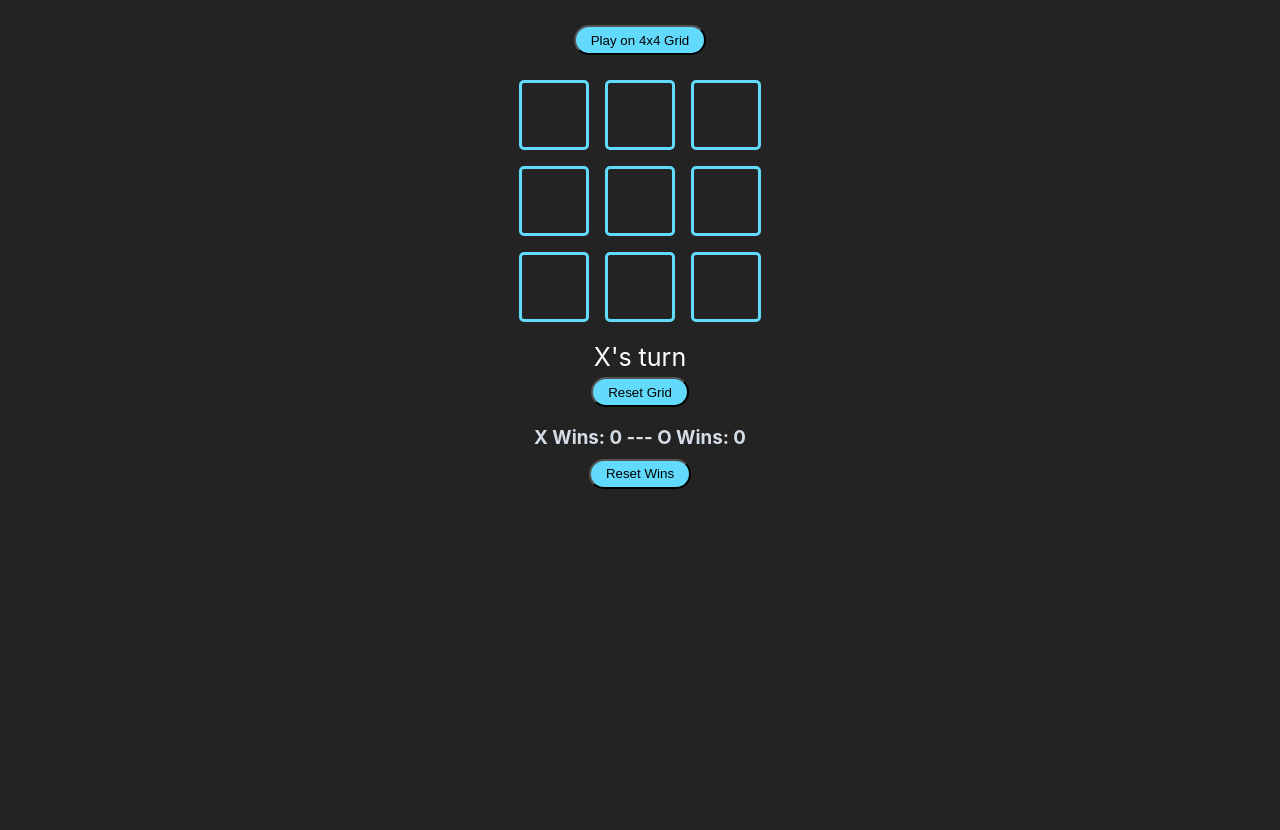
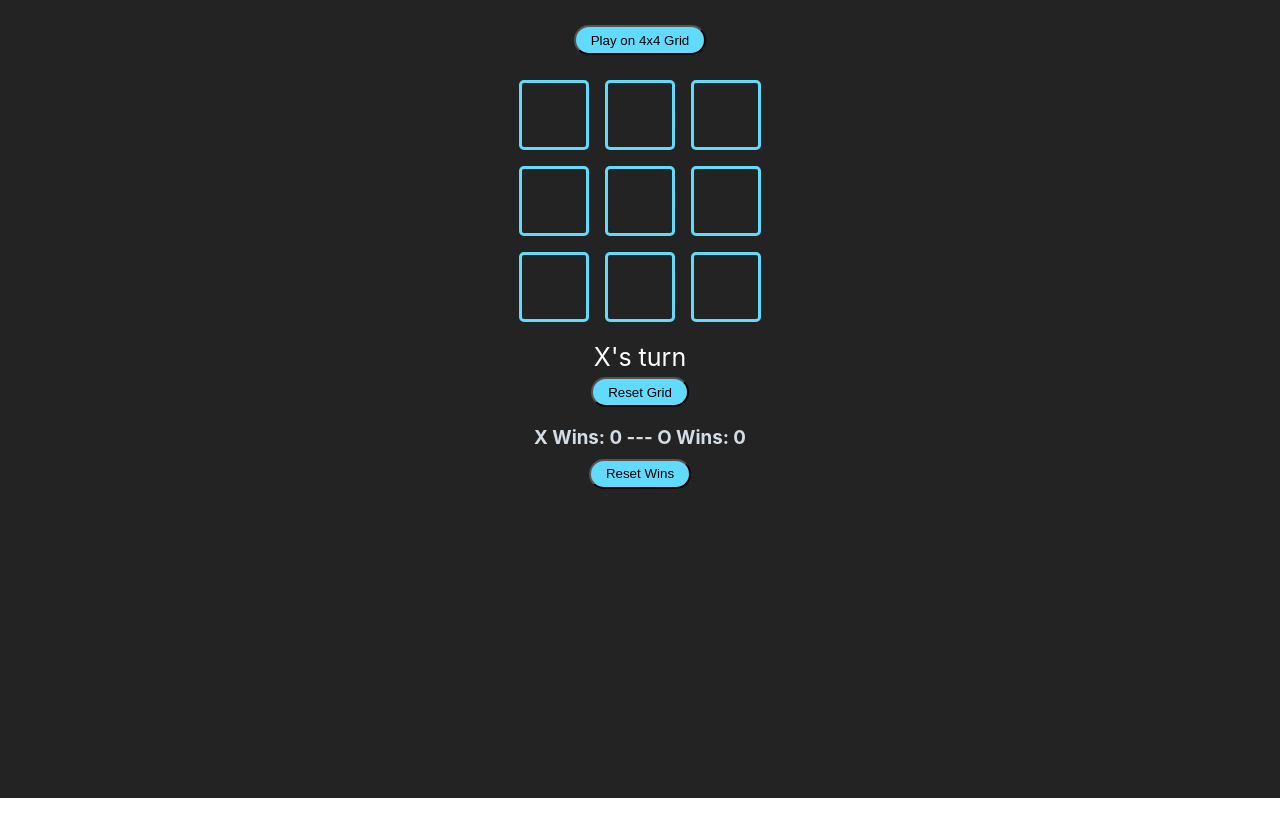
Before and after one commit to johnbrooksby/reactProj1, a React (Create React App) app: page / in a window 1280 px wide. After the commit the page ends 800 px from the top, so only its background shows below. Built offline with nearby package versions, Linux system fonts and the light colour scheme.

Commit message:
fixes scrollbar issue

```diff
--- a/src/App.css
+++ b/src/App.css
@@ -1,10 +1,19 @@
+* {
+  -ms-overflow-style: none;  /* IE and Edge */
+  scrollbar-width: none;  /* Firefox */
+}
+
 .App {
   text-align: center;
-  width: 100vw;
-  min-height: 100vh;
+  max-width: 100vw;
+  min-height: 96vh;
   background-color: #232323;
   padding-bottom: 30px;
   /* background-size: cover; */
+}
+
+*::-webkit-scrollbar {
+  display: none; /* Chrome, Safari, Opera */
 }
 
 span {
```
